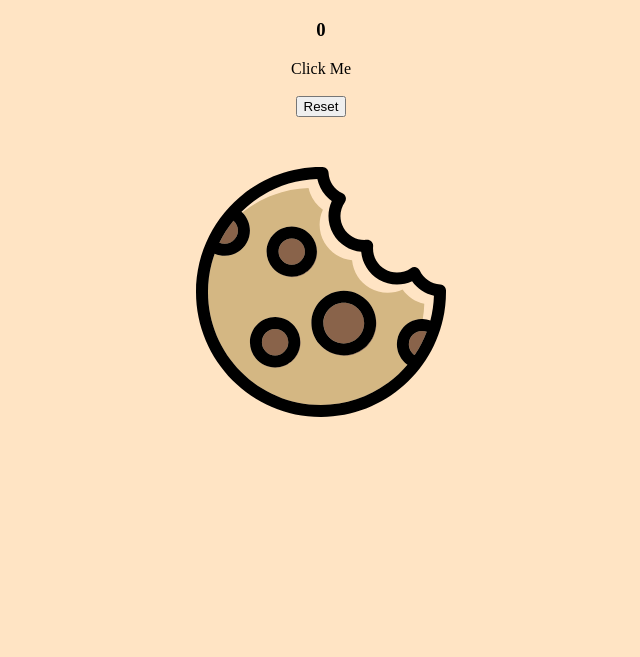
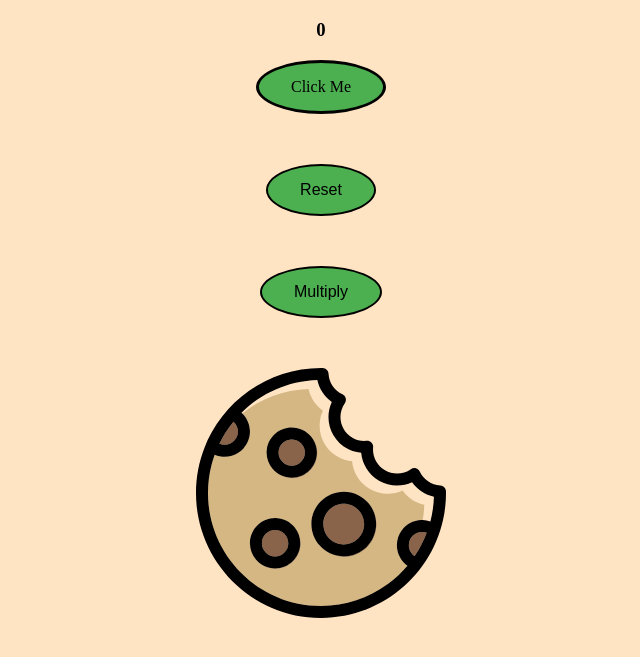
Before and after one commit to CE5RIC/Cookie-Clicker, a plain HTML site: page index.html in a window 1280 px wide. Shown: the part 61-718 px from the top of the page, without its empty margins (319-959 px from the left). Drawn offline with Linux system fonts and the light colour scheme.

```diff
--- a/index.html
+++ b/index.html
@@ -18,8 +18,9 @@
         </div>
         <center>
             <div>
-                <div id="click-div">Click Me</div><br>
-                <button id="reset-button">Reset</button><br>
+                <div id="click-div" class="click">Click Me</div><br>
+                <button id="reset-button" class="button">Reset</button><br>
+                <button id="multiply-btn" class="multiply">Multiply</button>
             </div>
         </center>
 
```
